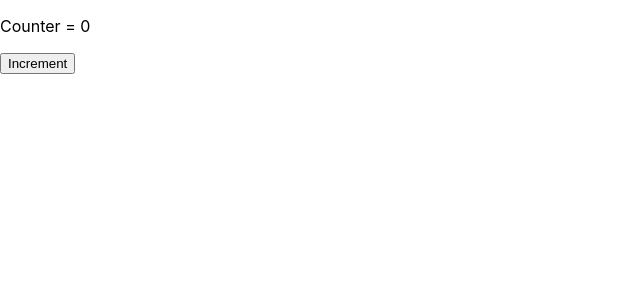
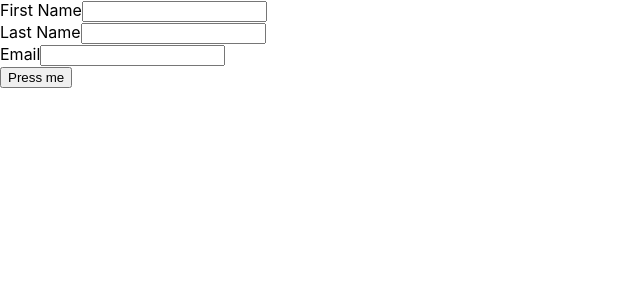
Before and after one commit to junbok1104/junbok1104-reactAndJavaProject-Front, a React (Create React App) app: page / in a window 1280 px wide. Shown: the top 300 px of the page, without its empty margins (0-640 px from the left). Built offline with nearby package versions, Linux system fonts and the light colour scheme.

Commit message:
리액트 폼 처리 예제

```diff
--- a/src/App.js
+++ b/src/App.js
@@ -1,17 +1,12 @@
-import logo from './logo.svg';
 import './App.css';
-import { useState } from 'react';
-import useTitle from './useTitle';
+import MyForm2 from './MyForm2';
 
 function App() {
-  const [count, setCount] = useState(0);
 
-  useTitle(`You clicked ${count} times`);
 
   return (
       <>
-          <p>Counter = {count}</p>
-          <button onClick={() => setCount(count + 1)}>Increment</button>
+          <MyForm2/>
       </>
   )
 }
--- /dev/null
+++ b/src/MyForm2.js
@@ -0,0 +1,28 @@
+import { useState } from "react";
+
+
+function MyForm2() {
+    const [firstName, setFirstName] = useState('');
+    const [lastName,  setLastName] = useState('');
+    const [email,     setEmail] = useState('');
+
+    const handleSubmit = (event) => {
+        alert(`Hello ${firstName} ${lastName}`);
+        event.preventDefault();
+    }
+
+
+    return (
+        <form onSubmit={handleSubmit}>
+            <label>First Name</label>
+                <input type="text" name="firstName" onChange={e => setFirstName(e.target.value)} value={firstName}/><br/>
+            <label>Last Name</label>
+                <input type="text" name="lastName" onChange={e => setLastName(e.target.value)} value={lastName}/><br/>
+            <label>Email</label>
+                <input type="email" name="email" onChange={e => setEmail(e.target.value)} value={email}/><br/>
+            <input type="submit" value="Press me"/>
+        </form>
+    );
+};
+
+export default MyForm2;
```
Also changed, not shown: src/MyForm.js (added, +36 -0 lines).
